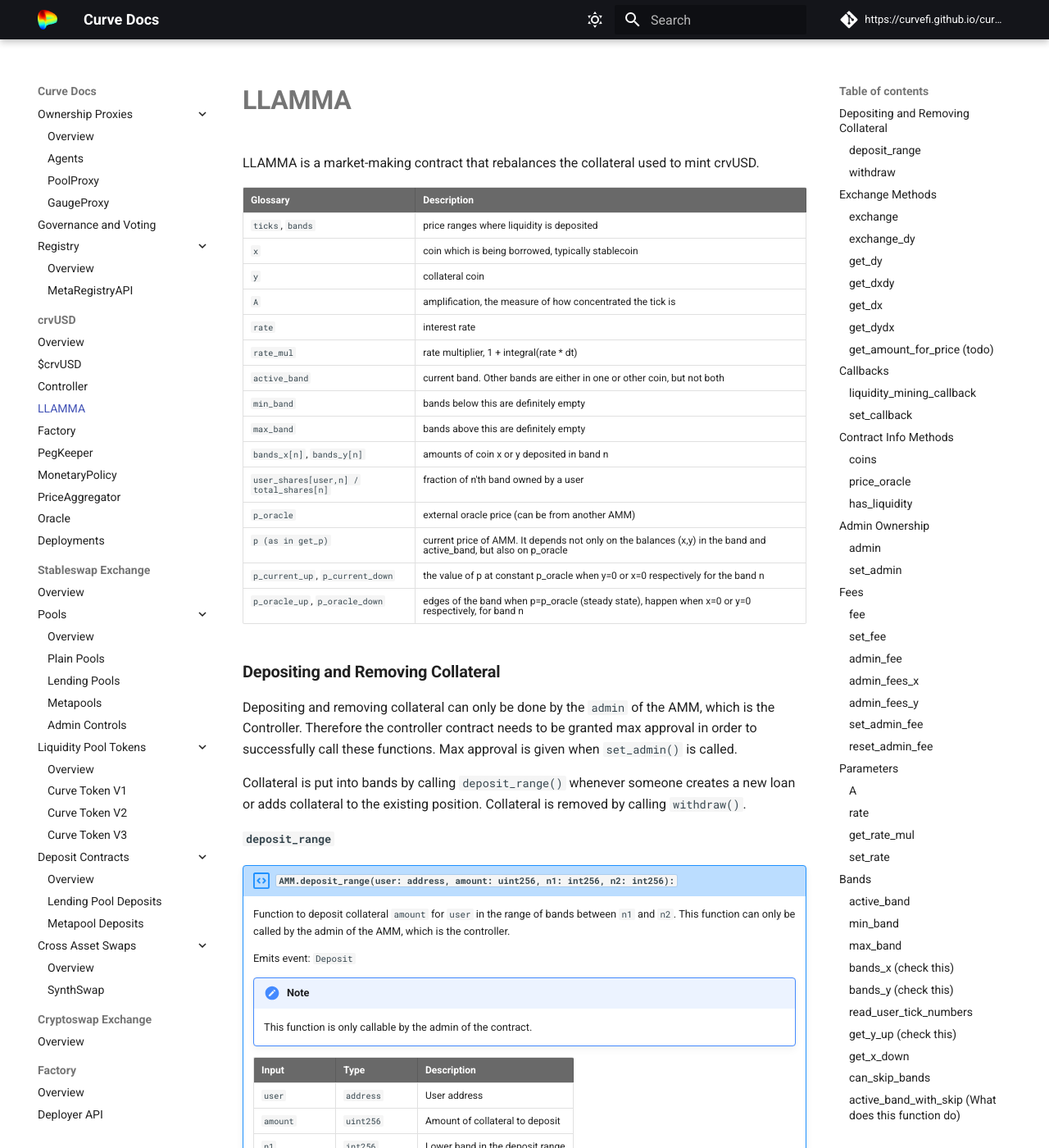
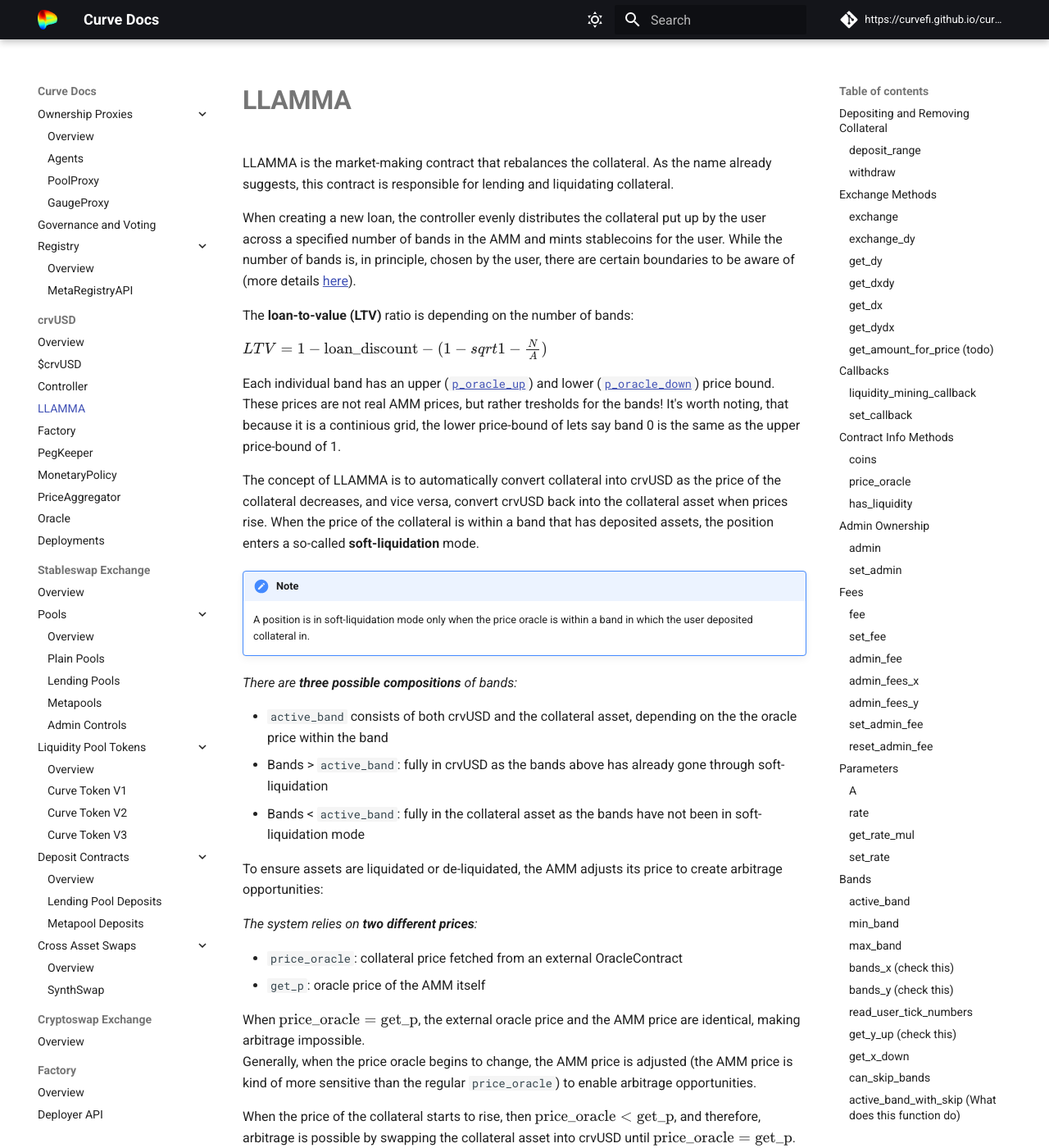
Before and after one commit to CurveDocs/curve-docs, an MkDocs documentation site: the page built from docs/LLAMMA/amm.md, in a window 1280 px wide and 1400 px high. Shown: the whole window at 82% size. Built offline with MkDocs 1.6.1 and Material for MkDocs 9.7.7, drawn with Linux system fonts in a browser that asks for light colours; some of the changed text lies outside the part shown.

Commit message:
add text for amm

```diff
--- a/docs/LLAMMA/amm.md
+++ b/docs/LLAMMA/amm.md
@@ -1,4 +1,39 @@
-LLAMMA is a market-making contract that rebalances the collateral used to mint crvUSD.
+LLAMMA is the market-making contract that rebalances the collateral. As the name already suggests, this contract is responsible for lending and liquidating collateral.
+
+
+When creating a new loan, the controller evenly distributes the collateral put up by the user across a specified number of bands in the AMM and mints stablecoins for the user. While the number of bands is, in principle, chosen by the user, there are certain boundaries to be aware of (more details [here](../LLAMMA/controller.md)).
+
+The **loan-to-value (LTV)** ratio is depending on the number of bands:
+
+$LTV = 1 - \text{loan_discount} - (1 - sqrt{1 - \frac{N}{A}})$
+
+Each individual band has an upper ([`p_oracle_up`](#p_oracle_up)) and lower ([`p_oracle_down`](#p_oracle_down)) price bound. These prices are not real AMM prices, but rather tresholds for the bands!
+It's worth noting, that because it is a continious grid, the lower price-bound of lets say band 0 is the same as the upper price-bound of 1.
+
+The concept of LLAMMA is to automatically convert collateral into crvUSD as the price of the collateral decreases, and vice versa, convert crvUSD back into the collateral asset when prices rise. When the price of the collateral is within a band that has deposited assets, the position enters a so-called **soft-liquidation** mode.
+
+!!!note
+    A position is in soft-liquidation mode only when the price oracle is within a band in which the user deposited collateral in.
+
+*There are **three possible compositions** of bands:*
+
+- `active_band` consists of both crvUSD and the collateral asset, depending on the the oracle price within the band
+- Bands > `active_band`: fully in crvUSD as the bands above has already gone through soft-liquidation
+- Bands < `active_band`: fully in the collateral asset as the bands have not been in soft-liquidation mode
+
+
+To ensure assets are liquidated or de-liquidated, the AMM adjusts its price to create arbitrage opportunities:
+
+*The system relies on **two different prices**:*
+
+- `price_oracle`: collateral price fetched from an external OracleContract
+- `get_p`: oracle price of the AMM itself
+
+When $\text{price_oracle} = \text{get_p}$, the external oracle price and the AMM price are identical, making arbitrage impossible.
+Generally, when the price oracle begins to change, the AMM price is adjusted (the AMM price is kind of more sensitive than the regular `price_oracle`) to enable arbitrage opportunities.
+
+When the price of the collateral starts to rise, then $\text{price_oracle} < \text{get_p}$, and therefore, arbitrage is possible by swapping the collateral asset into crvUSD until $\text{price_oracle} = \text{get_p}$.
+Conversely, when the price starts to decrease, $\text{price_oracle} > \text{get_p}$, and therefore, arbitrage is possible by swapping crvUSD into the collateral asset until both prices reach equilibrium.
 
 
 | Glossary      |  Description |
```
